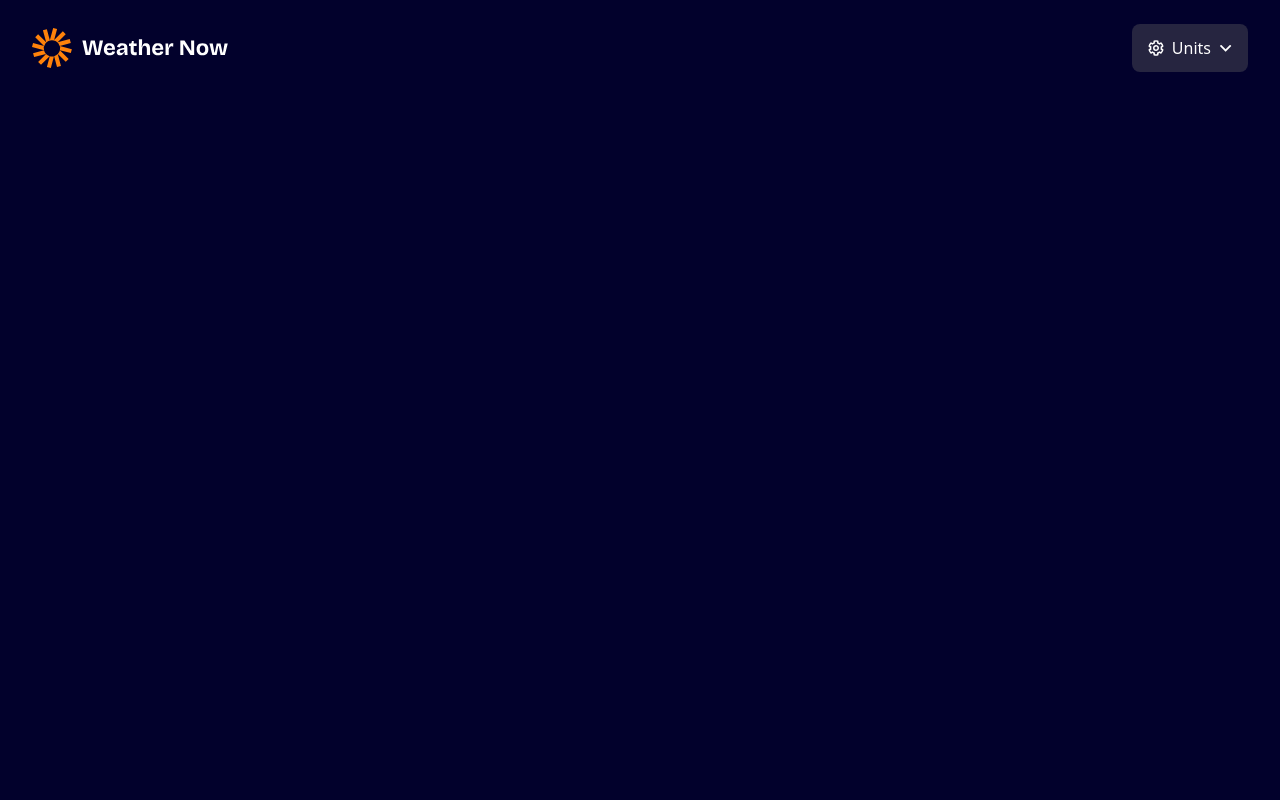
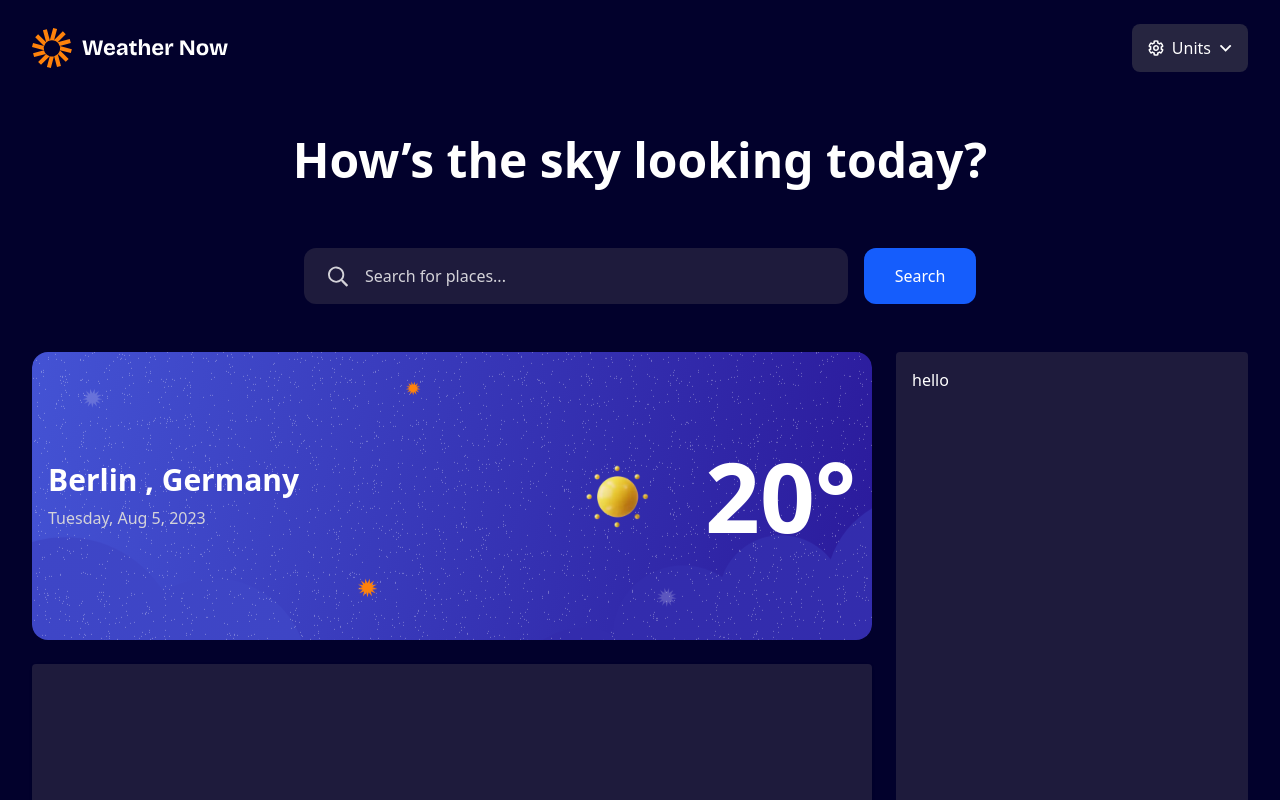
Before and after one commit to Abels-dev/weather-now, a React (Vite) app: page / in a window 1280 px wide. Shown: the top 800 px of the page. Built offline with nearby package versions, Linux system fonts and the light colour scheme.

Commit message:
designed the main page structure and also implemented the search suggestions

```diff
--- a/src/App.jsx
+++ b/src/App.jsx
@@ -1,10 +1,97 @@
+import { useRef, useState } from "react";
 import NavBar from "./components/NavBar";
 
 const App = () => {
+   const [searchLocation, setSearchLocation] = useState("");
+   const [suggestions, setSuggestions] = useState([]);
+   const timeoutRef = useRef(null);
+
+   const fetchSuggestions = async (query) => {
+      if (!query) return;
+      try {
+         const res = await fetch(
+            `https://geocoding-api.open-meteo.com/v1/search?name=${query}&count=5&language=en&format=json`
+         );
+         const data = await res.json();
+         setSuggestions(data.results || []);
+         console.log("Fetched suggestions:", data);
+      } catch (error) {
+         console.log("Error fetching suggestions:", error);
+      }
+   };
+
+   const handleInputChange = (e) => {
+      const value = e.target.value;
+      setSearchLocation(value);
+
+      clearTimeout(timeoutRef.current);
+      timeoutRef.current = setTimeout(() => {
+         fetchSuggestions(value);
+      }, 400); // debounce 400ms
+   };
    return (
       <div className="w-full min-h-screen bg-[#02012C] p-6">
          <div className="max-w-[1216px] mx-auto">
             <NavBar />
+            <section>
+               <h1 className="font-bold text-5xl text-white text-center my-16">
+                  How’s the sky looking today?
+               </h1>
+               <div className="flex items-center gap-4 w-full max-w-2xl mx-auto">
+                  <div className="flex-1 relative flex items-center gap-4 bg-[#1E1B3C] text-white py-4 px-6 rounded-xl">
+                     <img src="./images/icon-search.svg" alt="Search Icon" />
+                     <input
+                        type="text"
+                        placeholder="Search for places..."
+                        value={searchLocation}
+                        onChange={(e) => {
+                           handleInputChange(e);
+                        }}
+                        className=" w-full focus:outline-0 placeholder:text-[#D4D3D9]"
+                     />
+                     {suggestions.length > 0 && (
+                        <div className="absolute left-0 right-0 top-16 bg-[#1E1B3C] text-white py-2 px-2 rounded-xl">
+                           {suggestions.map((suggestion, index) => (
+                              <div
+                                 key={suggestion.id}
+                                 className={`py-2 px-2 mb-1 hover:bg-[#302F4A] rounded-lg ${
+                                    index === 0 ? "bg-[#302F4A] rounded-lg" : ""
+                                 }`}>
+                                 {suggestion.name}, {suggestion.admin1},{" "}
+                                 {suggestion.country}
+                              </div>
+                           ))}
+                        </div>
+                     )}
+                  </div>
+                  <button className="px-6 py-4 bg-blue-600 text-white rounded-xl w-28">
+                     Search
+                  </button>
+               </div>
+            </section>
+            <section className="mt-12 grid grid-cols-[1fr_auto] grid-rows-3 gap-6">
+               <div className="col-start-1 bg-[url('/images/bg-today-large.svg')] bg-cover bg-center p-4 h-72 w-full rounded-2xl flex items-center justify-between text-white">
+                  <div>
+                     <h1 className="font-bold text-3xl">Berlin , Germany</h1>
+                     <p className="text-[#D4D3D9] mt-2">Tuesday, Aug 5, 2023</p>
+                  </div>
+                  <div className="flex items-center gap-6">
+                     <img
+                        src="./images/icon-sunny.webp"
+                        alt="Sun Icon"
+                        className="size-32"
+                     />
+                     <h2 className="font-semibold text-8xl">20°</h2>
+                  </div>
+               </div>
+
+               <div className="col-start-1 bg-[#1E1B3C] p-4 rounded shadow w-full"></div>
+               <div className="col-start-1 bg-[#1E1B3C] p-4 rounded shadow w-full"></div>
+
+               <aside className="col-start-1 md:col-start-2 md:row-start-1 row-span-3 bg-[#1E1B3C] text-white p-4 rounded">
+                  <div className="w-80">hello</div>
+               </aside>
+            </section>
          </div>
       </div>
    );
```
